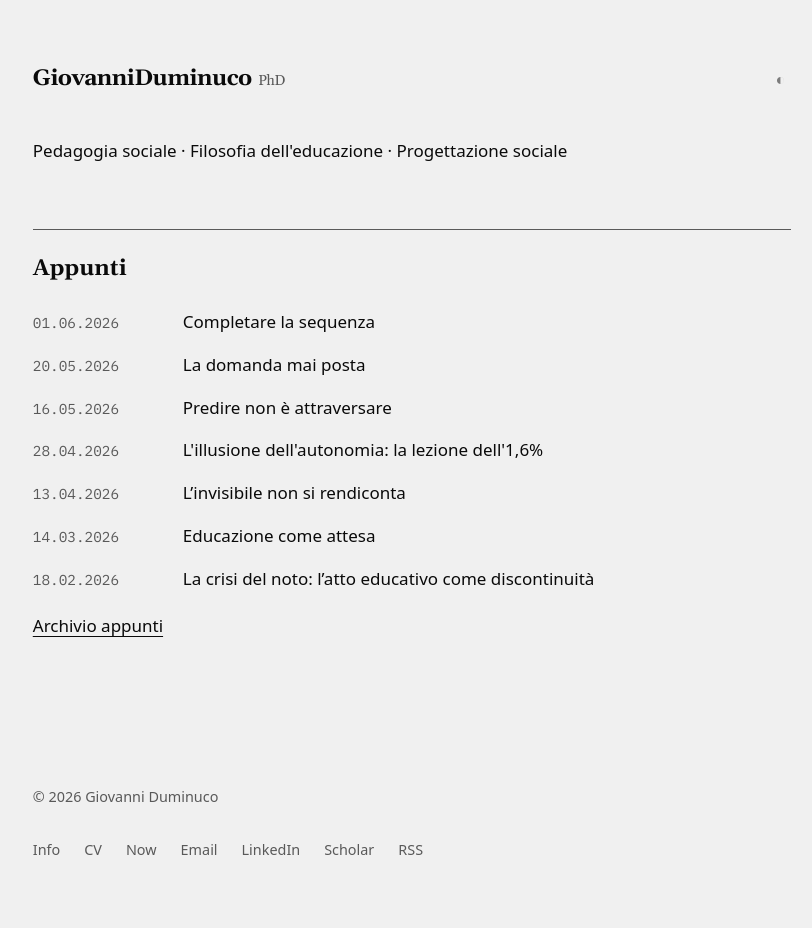
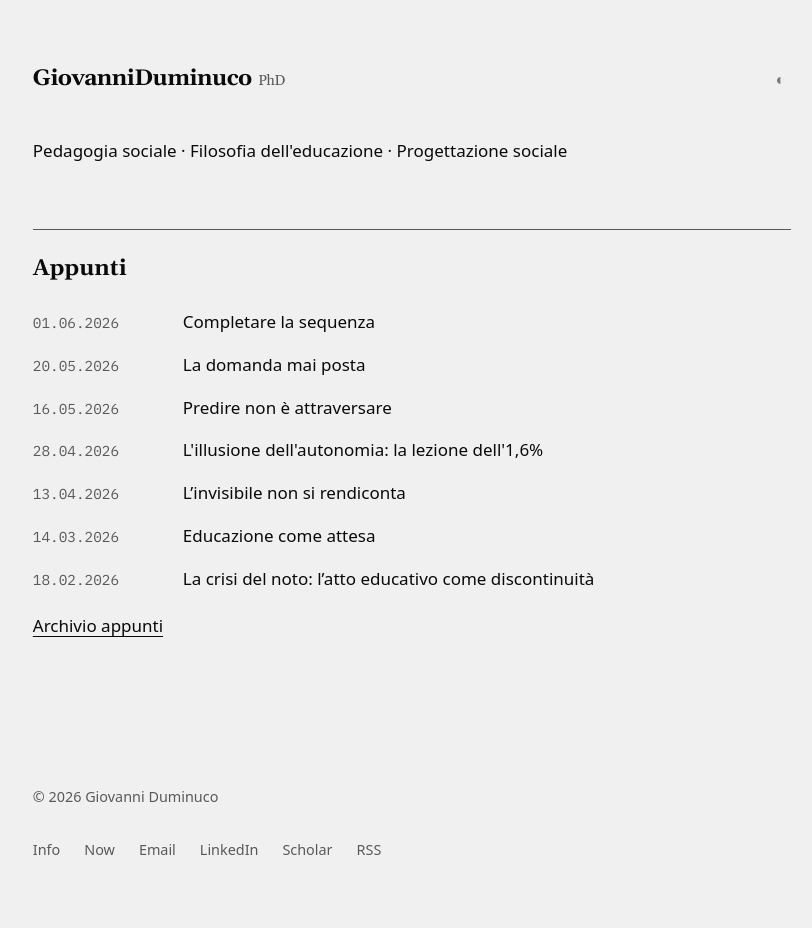
Before and after one commit to dumgio/dumgio.github.io, a Jekyll site: the page built from index.html, in a window 1280 px wide. Shown: the whole page, without its empty margins (228-1040 px from the left). Built offline with Jekyll 4.4.1, drawn with Linux system fonts in a browser that asks for light colours; comment, search, counter and statistics services are not loaded.

Commit message:
Rimuove il link CV dal footer
Co-Authored-By: Claude Opus 5.5 <noreply@anthropic.com>

```diff
--- a/_layouts/default.html
+++ b/_layouts/default.html
@@ -85,7 +85,6 @@
         <p>&copy; {{ "now" | date: "%Y" }} {{ site.author }}</p>
         <nav>
             <a href="{{ '/info/' | relative_url }}">Info</a>
-            <a href="{{ '/bio/' | relative_url }}">CV</a>
             <a href="{{ '/now/' | relative_url }}">Now</a>
             <a href="mailto:{{ site.email | default: 'mail@giod.it' }}">Email</a>
             <a href="https://www.linkedin.com/in/dumgio/">LinkedIn</a>
```
